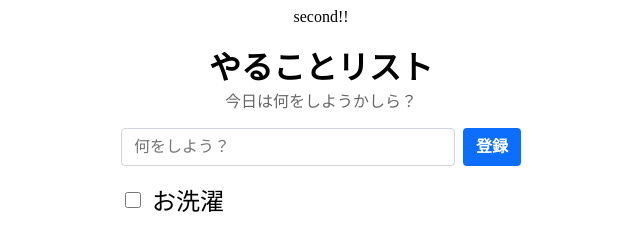
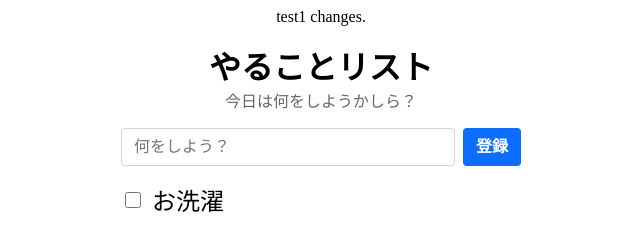
Before and after one commit to rei5408sk/systemk, a plain HTML site: page index.html in a window 1280 px wide. Shown: the full height of the page, 319-959 px from the left. Drawn offline with Linux system fonts and the light colour scheme.

Commit message:
change test1

```diff
--- a/index.html
+++ b/index.html
@@ -137,7 +137,7 @@
 </head>
 
 <body>
-    second!!
+    test1 changes.
     <div class="todo-list-container">
         <div class="todo-list-title-container">
             <h1 class="todo-list-title">やることリスト</h1>
```
